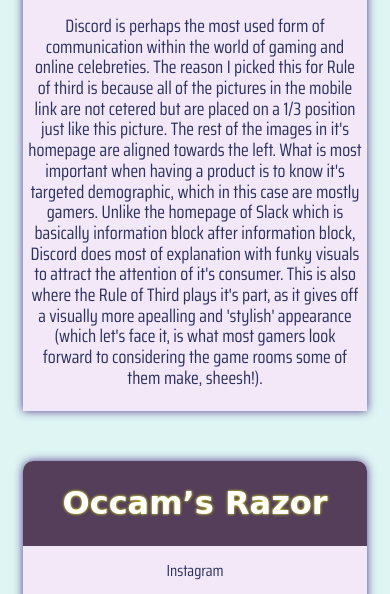
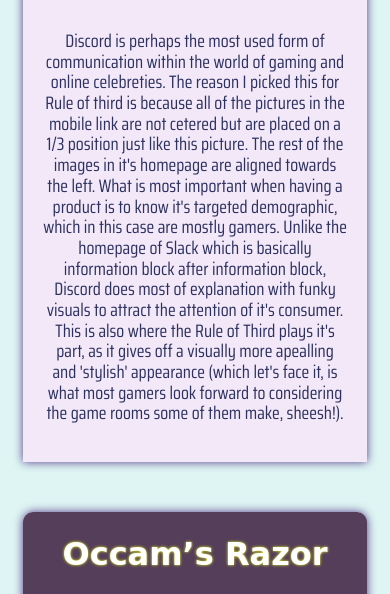
Before and after one commit to Aj-Kazza/wdd230a, a plain HTML site: page lesson2/design-principles.html in a window 390 px wide. Shown: the part 1006-1600 px from the top of the page. Drawn offline with Linux system fonts and the light colour scheme; a web font is replaced by a local one.

Commit message:
margin fix

```diff
--- a/lesson2/lesson2.css
+++ b/lesson2/lesson2.css
@@ -84,7 +84,7 @@
 }
 
 .text {
-    padding: 5px;
+    padding: 20px;
 }
 
 @media only screen and (max-width: 1000px) {
@@ -98,7 +98,7 @@
     footer,
     header,
     .holder {
-        margin: 15px;
+        margin: 20px;
     }
 }
 
```
